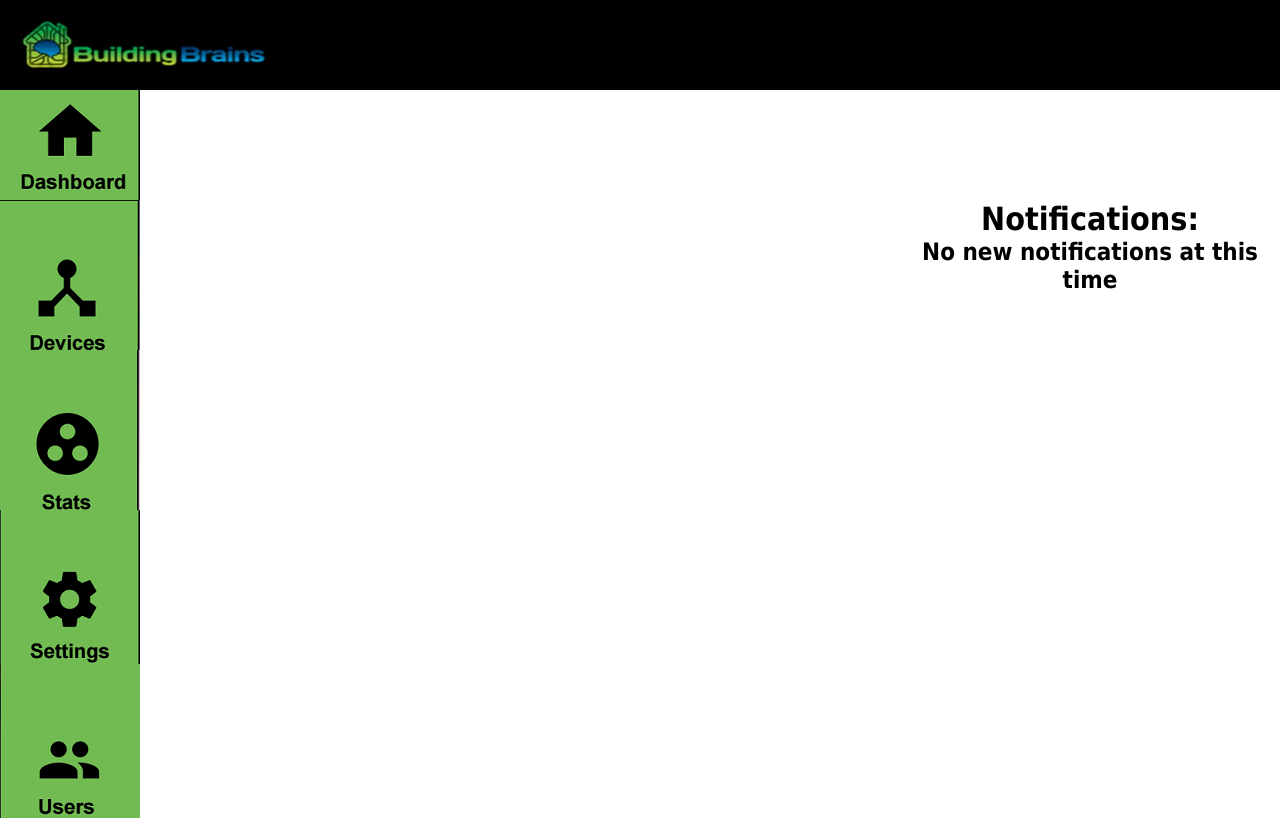
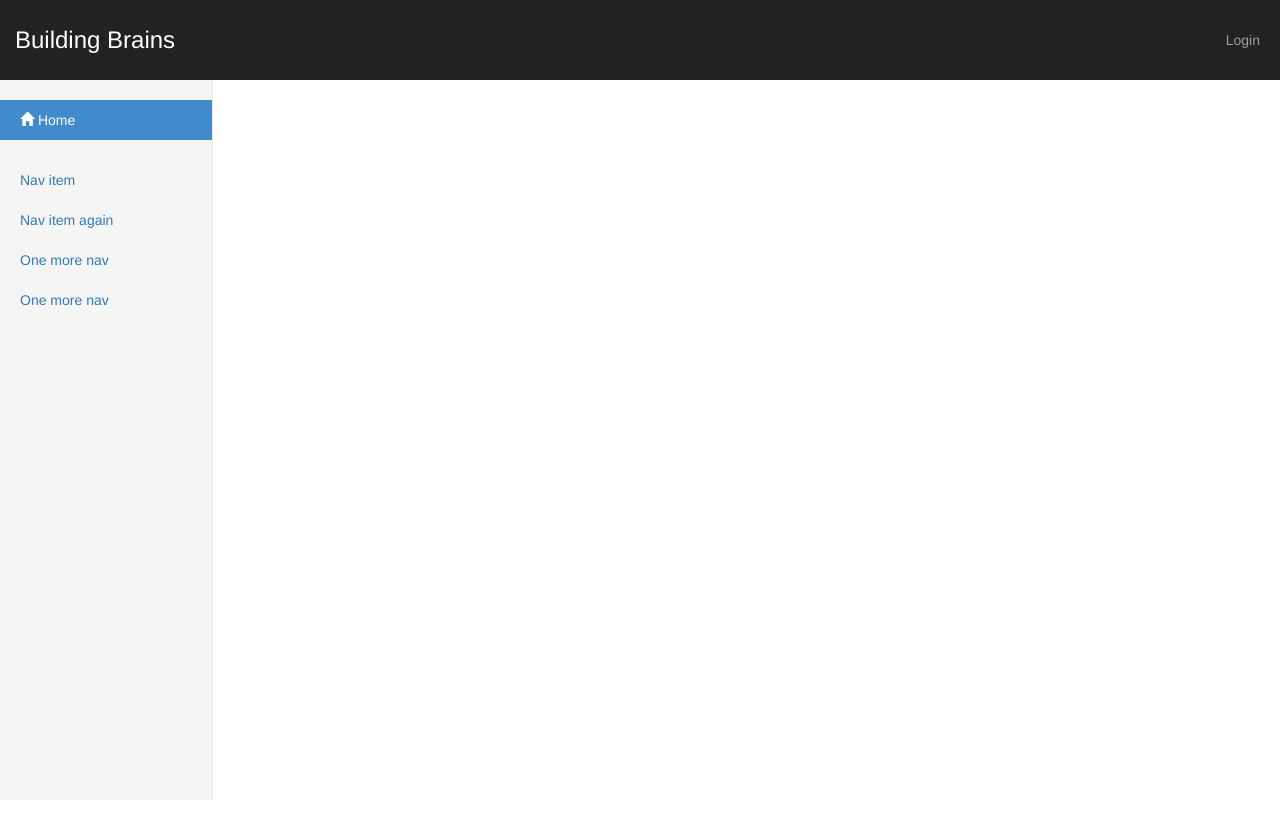
Before and after one commit to Phantom1771/buildingbrains_frontend, a React (Create React App) app in the folder Standalone_Homepage/: page / in a window 1280 px wide. Built offline with nearby package versions, Linux system fonts and the light colour scheme.

Commit message:
demo outline page

```diff
--- a/Standalone_Homepage/public/css/App.css
+++ b/Standalone_Homepage/public/css/App.css
@@ -1,112 +1,119 @@
-.App {
-  text-align: center;
-  background:black;
+/*
+ * Base structure
+ */
+
+/* Move down content because we have a fixed navbar that is 50px tall */
+body {
+  padding-top: 50px;
 }
 
-.App-logo {
-  height: 50px;
-  width: 250px;
+
+/*
+ * Global add-ons
+ */
+
+.sub-header {
+  padding-bottom: 10px;
+  border-bottom: 1px solid #eee;
 }
 
-.App-header {
-  text-align: left;
-  background-color: black;
-  height: 50px;
+/*
+ * Top navigation
+ * Hide default border to remove 1px line.
+ */
+.navbar-fixed-top {
+  border: 0;
+}
+
+/*
+ * Sidebar
+ */
+
+/* Hide for mobile, show later */
+.sidebar {
+  display: none;
+}
+@media (min-width: 768px) {
+  .sidebar {
+    position: fixed;
+    top: 80px;
+    bottom: 0;
+    left: 0;
+    z-index: 1000;
+    display: block;
+    padding: 20px;
+    overflow-x: hidden;
+    overflow-y: auto; /* Scrollable contents if viewport is shorter than content. */
+    background-color: #f5f5f5;
+    border-right: 1px solid #eee;
+  }
+}
+
+/* Sidebar navigation */
+.nav-sidebar {
+  margin-right: -21px; /* 20px padding + 1px border */
+  margin-bottom: 20px;
+  margin-left: -20px;
+}
+.nav-sidebar > li > a {
+  padding-right: 20px;
+  padding-left: 20px;
+}
+.nav-sidebar > .active > a,
+.nav-sidebar > .active > a:hover,
+.nav-sidebar > .active > a:focus {
+  color: #fff;
+  background-color: #428bca;
+}
+
+
+/*
+ * Main content
+ */
+
+.main {
   padding: 20px;
 }
-
-.App-intro {
-  font-size: large;
+@media (min-width: 768px) {
+  .main {
+    padding-right: 40px;
+    padding-left: 40px;
+  }
+}
+.main .page-header {
+  margin-top: 0;
 }
 
-.Home-Button {
-	position: absolute;
-	left:0px;
-	top:90px;
-	right:80px;
-	background:url(../img/homeButton.PNG) no-repeat;
-	vertical-align: bottom;
-    text-align:left;
-	color: black;
-	padding: 32px 32px;
-	font-size:16px;
-	width: 80px;
-	height: 60px;
+
+/*
+ * Placeholder dashboard ideas
+ */
+
+.placeholders {
+  margin-bottom: 30px;
+  text-align: center;
+}
+.placeholders h4 {
+  margin-bottom: 0;
+}
+.placeholder {
+  margin-bottom: 20px;
+}
+.placeholder img {
+  display: inline-block;
+  border-radius: 50%;
 }
 
-.Device-Button {
-	position: absolute;
-	left:0px;
-	top:200px;
-	right:80px;
-	background:url(../img/deviceButton.PNG) no-repeat;
-	vertical-align: bottom;
-    text-align:left;
-	color: black;
-	padding: 32px 32px;
-	font-size:16px;
-	width: 80px;
-	height: 90px;
+
+.navbar {
+  min-height:80px;
 }
-
-.Stats-Button {
-	position: absolute;
-	left:0px;
-	top:350px;
-	right:80px;
-	background:url(../img/statsButton.PNG) no-repeat;
-	vertical-align: bottom;
-    text-align:left;
-	color: black;
-	padding: 32px 32px;
-	font-size:16px;
-	width: 80px;
-	height: 100px;
+.navbar-brand {
+  font-size: 24px;
+  line-height: 50px;
 }
-
-.Settings-Button {
-	position: absolute;
-	left:0px;
-	top:510px;
-	right:80px;
-	background:url(../img/settingsButton.PNG) no-repeat;
-	vertical-align: bottom;
-    text-align:left;
-	color: black;
-	padding: 32px 32px;
-	font-size:16px;
-	width: 80px;
-	height: 90px;
+.navbar-nav > li > a {
+  line-height: 40px;
+  padding-top: 20px;
+  padding-right: 20px;
 }
-
-.Users-Button {
-	position: absolute;
-	left:0px;
-	top:664px;
-	right:80px;
-	background:url(../img/usersButton.PNG) no-repeat;
-	vertical-align: bottom;
-    text-align:left;
-	color: black;
-	padding: 32px 32px;
-	font-size:16px;
-	width: 80px;
-	height: 90px;
-}
-
-.Welcome {
-	position: absolute;
-	left:400px;
-	top: 200px;
-}
-
-.Notifications {
-	position: absolute;
-	left:900px;
-	top: 200px;
-}
-
-@keyframes App-logo-spin {
-  from { transform: rotate(0deg); }
-  to { transform: rotate(360deg); }
-}
--- a/Standalone_Homepage/public/index.html
+++ b/Standalone_Homepage/public/index.html
@@ -28,6 +28,8 @@
       To create a production bundle, use `npm run build`.
     -->
   </body>
-    <link rel="stylesheet" href="/css/App.css"/>
-    <link rel="stylesheet" href="/css/Reg.css"/>
+    <link rel="stylesheet" href="https://maxcdn.bootstrapcdn.com/bootstrap/3.3.7/css/bootstrap.min.css">
+    <script src="https://ajax.googleapis.com/ajax/libs/jquery/1.12.4/jquery.min.js"></script>
+    <script src="https://maxcdn.bootstrapcdn.com/bootstrap/3.3.7/js/bootstrap.min.js"></script>>
+    <link href = "/css/App.css" rel = "stylesheet">
 </html>
--- a/Standalone_Homepage/src/App.js
+++ b/Standalone_Homepage/src/App.js
@@ -38,7 +38,6 @@ class App extends Component {
       <div className="App">
         <Headers />
         <Nav />
-        <Child />
       </div>
     )
   }
--- a/Standalone_Homepage/src/Headers.js
+++ b/Standalone_Homepage/src/Headers.js
@@ -4,9 +4,24 @@ import logo from '../public/img/bblogo.JPG';
 class Headers extends Component {
      render() {
         return (
-            <div className="App-header">
-                <img src={logo} className="App-logo" alt="logo" />
+        <nav className="navbar navbar-inverse navbar-fixed-top">
+        <div className="container-fluid">
+            <div className="navbar-header">
+                <button type="button" className="navbar-toggle collapsed" data-toggle="collapse" data-target="#navbar" aria-expanded="false" aria-controls="navbar">
+                    <span className="sr-only">Toggle navigation</span>
+                    <span className="icon-bar"></span>
+                    <span className="icon-bar"></span>
+                    <span className="icon-bar"></span>
+                </button>
+                <a className="navbar-brand" href="#">Building Brains</a>
             </div>
+            <div id="navbar" className="navbar-collapse collapse">
+            <ul className="nav navbar-nav navbar-right">
+                <li><a href="#">Login</a></li>
+            </ul>
+            </div>
+        </div>
+        </nav>
     );
   }
 }
--- a/Standalone_Homepage/src/Nav.js
+++ b/Standalone_Homepage/src/Nav.js
@@ -3,32 +3,29 @@ import React, { Component } from 'react';
 class Nav extends Component {
   render() {
     return (
-       <div className="Nav">
-        <a href="/Home">
-          <div className="Home-Button" >
-          </div>
-        </a>
 
-        <a href="http://www.google.com">
-          <div className="Device-Button">
-          </div>
-        </a>
 
-        <a href="http://www.bing.com">
-          <div className="Stats-Button">
-          </div>
-        </a>
+   <div className="container-fluid">
+      <div className="row">
+        <div className="col-sm-3 col-md-2 sidebar">
+          <ul className="nav nav-sidebar">
+            <li className="active "><a href="#">
+              <span className="glyphicon glyphicon-home"></span> Home
+            </a></li>
+          </ul>
+          <ul className="nav nav-sidebar">
+            <li><a href="">Nav item</a></li>
+            <li><a href="">Nav item again</a></li>
+            <li><a href="">One more nav</a></li>
+            <li><a href="">One more nav</a></li>
+          </ul>
+        </div>
+        </div>
+        </div>
 
-        <a href="http://www.yahoo.com">
-          <div className="Settings-Button">
-          </div>
-        </a>
 
-        <a href="/Login">
-          <div className="Users-Button">
-          </div>
-        </a>
-       </div>
+
+
 
     );
   }
--- a/Standalone_Homepage/src/components/LoginForm.js
+++ b/Standalone_Homepage/src/components/LoginForm.js
@@ -50,7 +50,7 @@ class LoginForm extends Component {
                 <p>
 					Don't have an account? Register here:
 					<a href="/Reg">
-						<p id="register_user">Register </p>
+						<button type="button" className="btn btn-danger">Register </button>
 					</a>
 				</p>
             </div>
```
